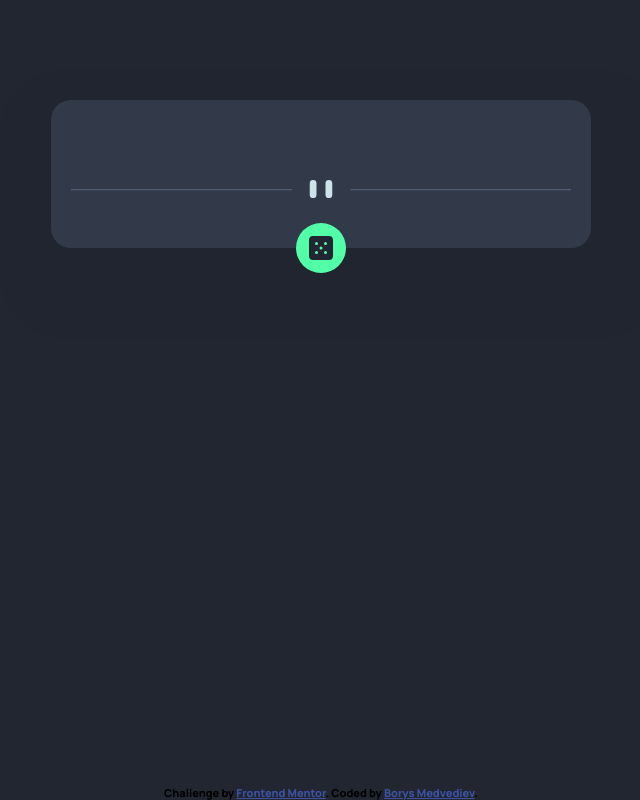
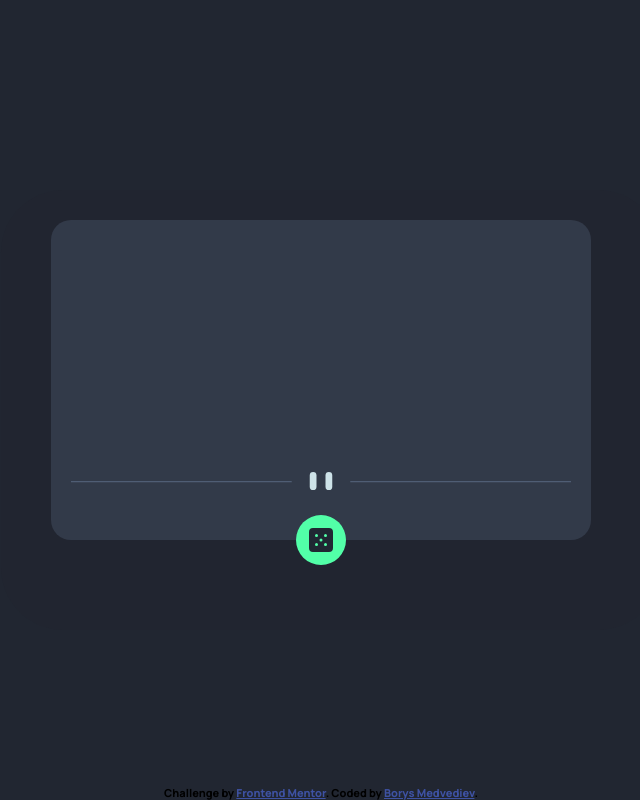
Before and after one commit to Derfan/advice-generator-app, a plain HTML site: page index.html in a window 1280 px wide. Shown: the whole page, without its empty margins (319-959 px from the left). Drawn offline with Linux system fonts and the light colour scheme; no server answers.

Commit message:
fix design issues

```diff
--- a/index.html
+++ b/index.html
@@ -12,17 +12,17 @@
 </head>
 <body>
   <div class="content">
-    <div class="surface">
-      <h3 class="surface__title" data-advice-title></h3>
-      <p class="surface__text" data-advice-text></p>
+    <div class="card">
+      <h3 class="card__title" data-advice-title></h3>
+      <p class="card__text" data-advice-text></p>
       <img
-        class="surface__separator"
+        class="card__separator"
         srcset="images/pattern-divider-mobile.svg 480w, images/pattern-divider-desktop.svg 800w"
         sizes="(max-width: 600px) 480px, 800px"
         src="images/pattern-divider-desktop.svg"
         alt="separator"
       />
-      <button class="surface__button" data-advice-button>
+      <button class="card__button" data-advice-button>
         <img src="images/icon-dice.svg" alt="button-icon" />
       </button>
     </div>
--- a/styles.css
+++ b/styles.css
@@ -25,14 +25,15 @@ body {
     padding: 20px;
 }
 
-.surface {
+.card {
     flex: 1;
+    min-height: 280px;
 
     display: flex;
     flex-direction: column;
     align-items: center;
 
-    transform: translateY(10vh);
+    margin: 20% 0 25px;
     padding: 40px 20px 0;
     background-color: var(--dark-grayish-blue);
     border-radius: 20px;
@@ -40,7 +41,7 @@ body {
     text-align: center;
 }
 
-.surface__title {
+.card__title {
     margin: 0;
     text-transform: uppercase;
     font-size: 10px;
@@ -48,17 +49,23 @@ body {
     color: var(--neon-green);
 }
 
-.surface__text {
+.card__text {
+    flex: 1;
+
+    display: flex;
+    align-items: center;
+    justify-content: center;
+
     margin: 20px 0;
     font-size: 28px;
     color: white;
 }
 
-.surface__separator {
+.card__separator {
     width: 100%;
 }
 
-.surface__button {
+.card__button {
     cursor: pointer;
 
     display: flex;
@@ -74,14 +81,14 @@ body {
     width: 50px;
     height: 50px;
 
-    transition: all .1s ease-in;
+    transition: box-shadow .1s ease-in;
 }
 
-.surface__button:hover {
+.card__button:hover {
     box-shadow: 0 0 10px var(--neon-green);
 }
 
-.surface__button:active {
+.card__button:active {
     box-shadow: 0 0 20px var(--neon-green);
 }
 
@@ -95,9 +102,15 @@ body {
 }
 
 @media screen and (min-width: 600px) {
-    .surface {
+    .content {
+        display: flex;
+        align-items: center;
+        justify-content: center;
+    }
+
+    .card {
         max-width: 500px;
-        margin: 0 auto;
+        margin: 0 auto 25px;
         box-shadow: 10px 30px 0 60px #212530;
     }
 }
```
